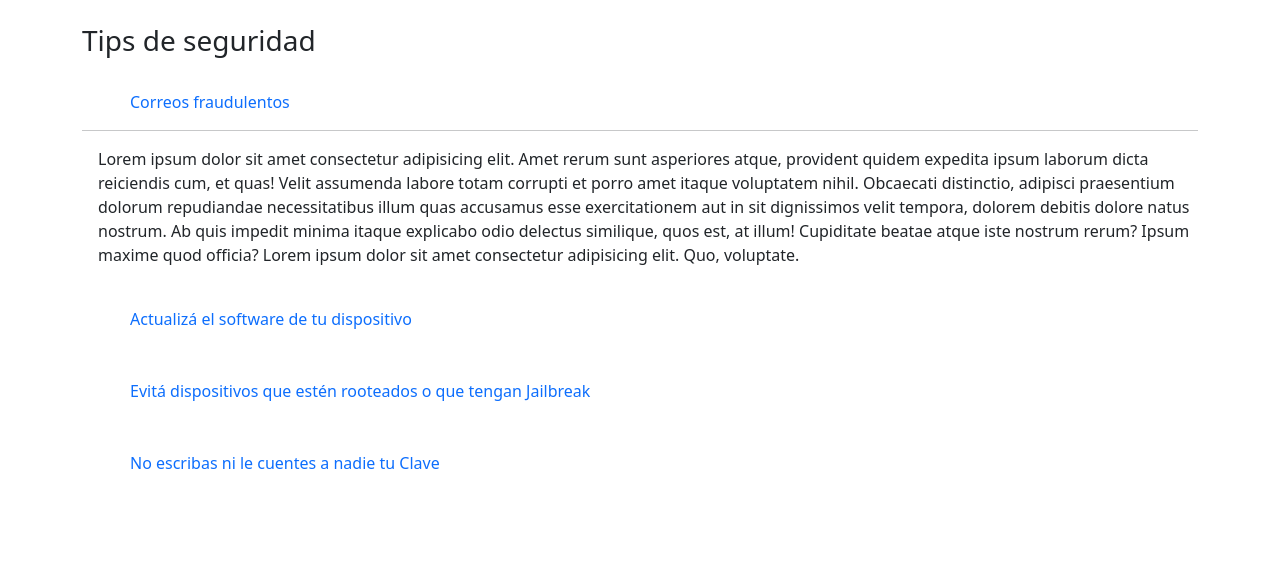
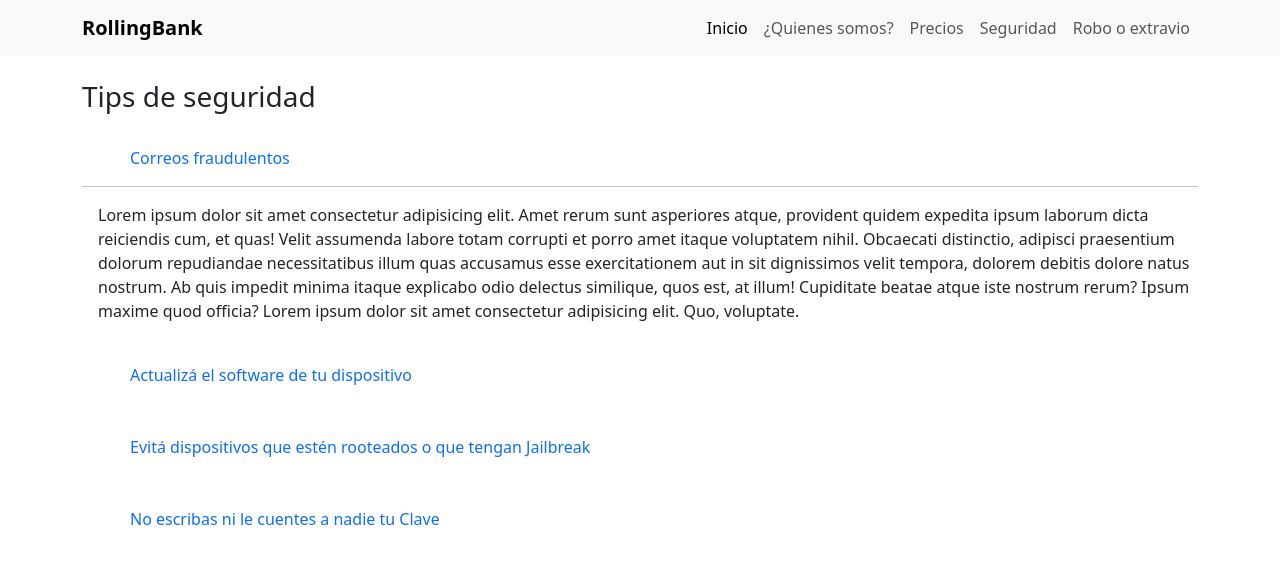
Before and after one commit to DylanNavarro97/grupoDosGithub, a plain HTML site: page tipsDeSeguridad.html in a window 1280 px wide. Drawn offline with nearby package versions, Linux system fonts and the light colour scheme.

Commit message:
agregue el navbar

```diff
--- a/tipsDeSeguridad.html
+++ b/tipsDeSeguridad.html
@@ -11,6 +11,36 @@
 </head>
 
 <body>
+    <header>
+        <nav class="navbar navbar-expand-lg bg-body-tertiary">
+          <div class="container">
+            <a class="navbar-brand fw-bold LogoNavbar" href="./index.html">RollingBank</a>
+            <button class="navbar-toggler" type="button" data-bs-toggle="collapse" data-bs-target="#navbarNav"
+              aria-controls="navbarNav" aria-expanded="false" aria-label="Toggle navigation">
+              <span class="navbar-toggler-icon"></span>
+            </button>
+            <div class="collapse navbar-collapse" id="navbarNav">
+              <ul class="navbar-nav ms-auto">
+                <li class="nav-item">
+                  <a class="nav-link active" aria-current="page" href="./index.html">Inicio</a>
+                </li>
+                <li class="nav-item">
+                  <a class="nav-link" href="./quienesSomos.html">¿Quienes somos?</a>
+                </li>
+                <li class="nav-item">
+                  <a class="nav-link" href="#">Precios</a>
+                </li>
+                <li class="nav-item">
+                  <a class="nav-link" href="#">Seguridad</a>
+                </li>
+                <li class="nav-item">
+                  <a class="nav-link" href="#">Robo o extravio</a>
+                </li>
+              </ul>
+            </div>
+          </div>
+        </nav>
+      </header>
     <main>
         <section class="container">
             <h3 class="py-4">Tips de seguridad</h3>
```
